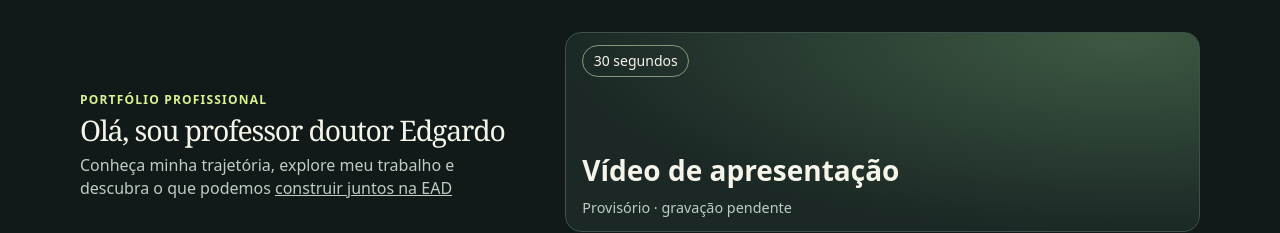
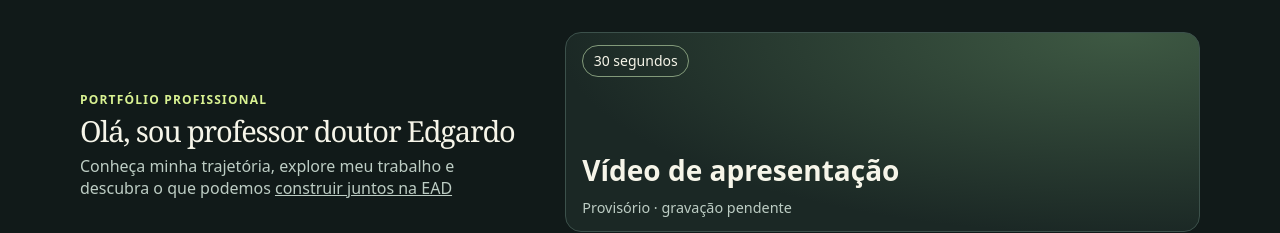
Before and after one commit to EdKK/portfolio-edgardo, a plain HTML site: page cogna/index.html in a window 1280 px wide. Shown: the top 233 px of the page. Drawn offline with Linux system fonts and the light colour scheme.

Commit message:
Increase max font size for company page heading

```diff
--- a/assets/styles.css
+++ b/assets/styles.css
@@ -68,7 +68,7 @@ summary::marker { color: var(--accent); }
 .company-page .eyebrow { margin-bottom: .35rem; font-size: .75rem; white-space: nowrap; }
 .company-page .intro { container-type: inline-size; }
 .company-page h1 {
-  font-size: min(3.25rem, 6.25cqi);
+  font-size: min(3.25rem, 6.4cqi);
   line-height: 1.1;
   white-space: nowrap;
 }
```
